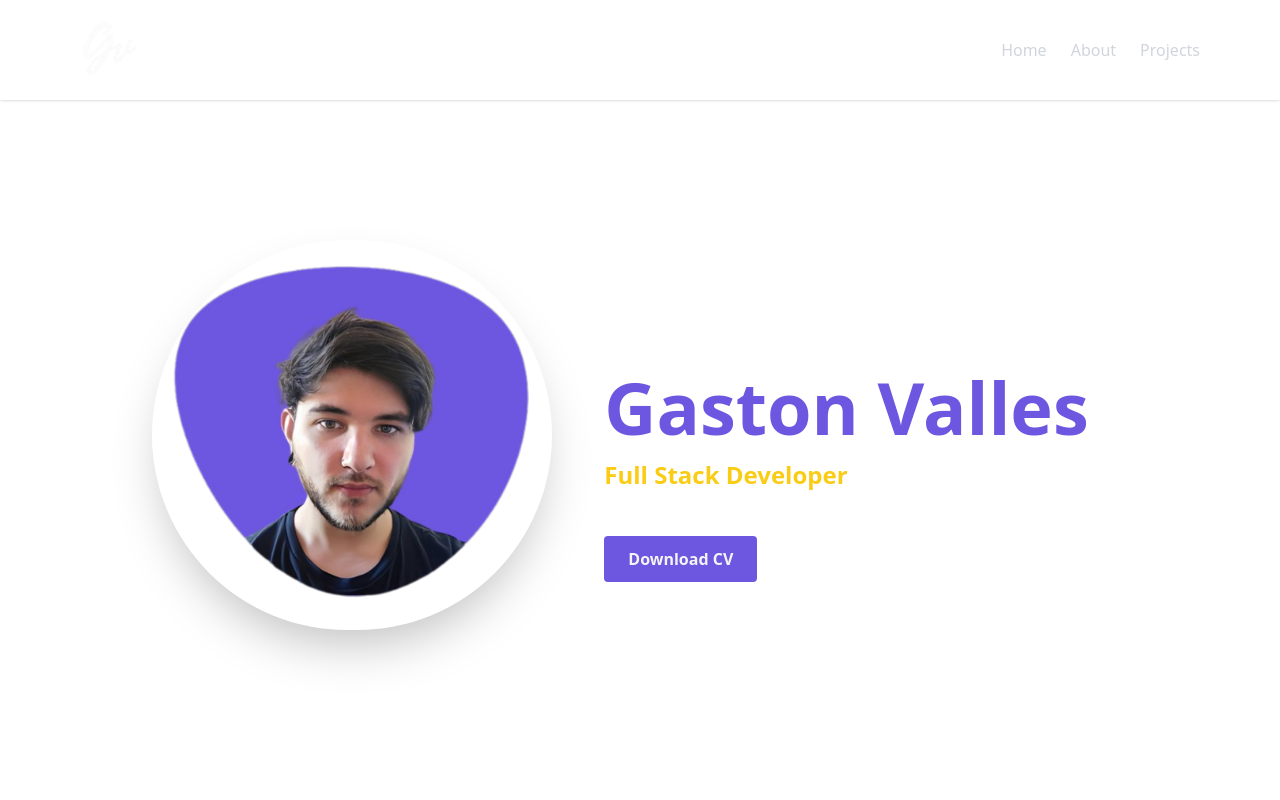
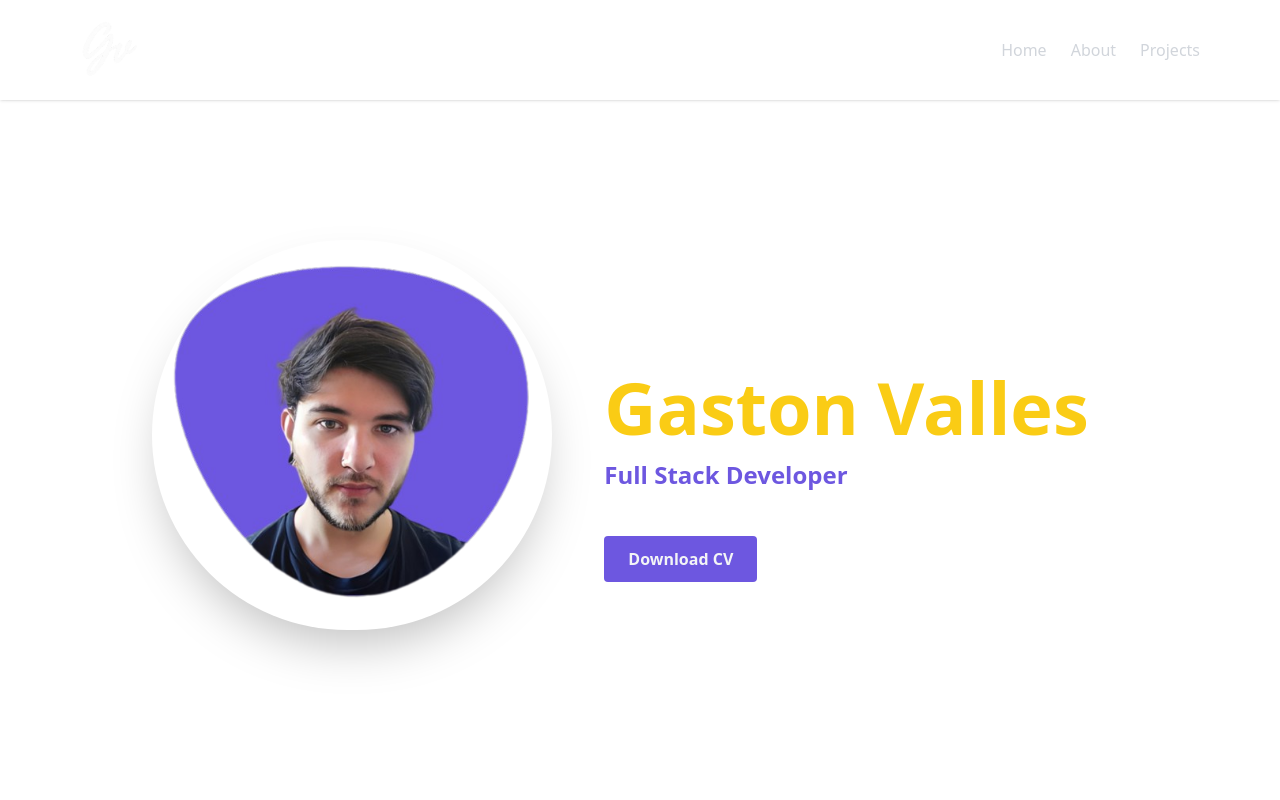
Before and after one commit to gastonvalles/Portfolio, a Next.js app: page / in a window 1280 px wide. Shown: the top 800 px of the page. Built offline with nearby package versions, Linux system fonts and the light colour scheme.

Commit message:
Cambio de color al nombre

```diff
--- a/components/HeroSection.tsx
+++ b/components/HeroSection.tsx
@@ -20,10 +20,10 @@ const HeroSection = () => {
         </div>
         <div className="md:mt-2 md:w-3/5">
           <h1 className="text-4xl font-bold mt-6 md:mt-0 md:text-7xl text-white">
-            Hello, I'm <span className="text-light-purple hover:text-green-500 cursor-pointer">Gaston Valles</span>
+            Hello, I'm <span className="text-yellow-400 hover:text-green-500 cursor-pointer">Gaston Valles</span>
           </h1>
           <p className="text-lg mt-4 mb-6 md:text-2xl text-white">
-            <span className="font-semibold text-yellow-400 hover:text-green-500 cursor-pointer">
+            <span className="font-semibold text-light-purple hover:text-green-500 cursor-pointer">
               Full Stack Developer{" "}
             </span>
             with a strong backend focus, based in Mendoza, Argentina.
```
